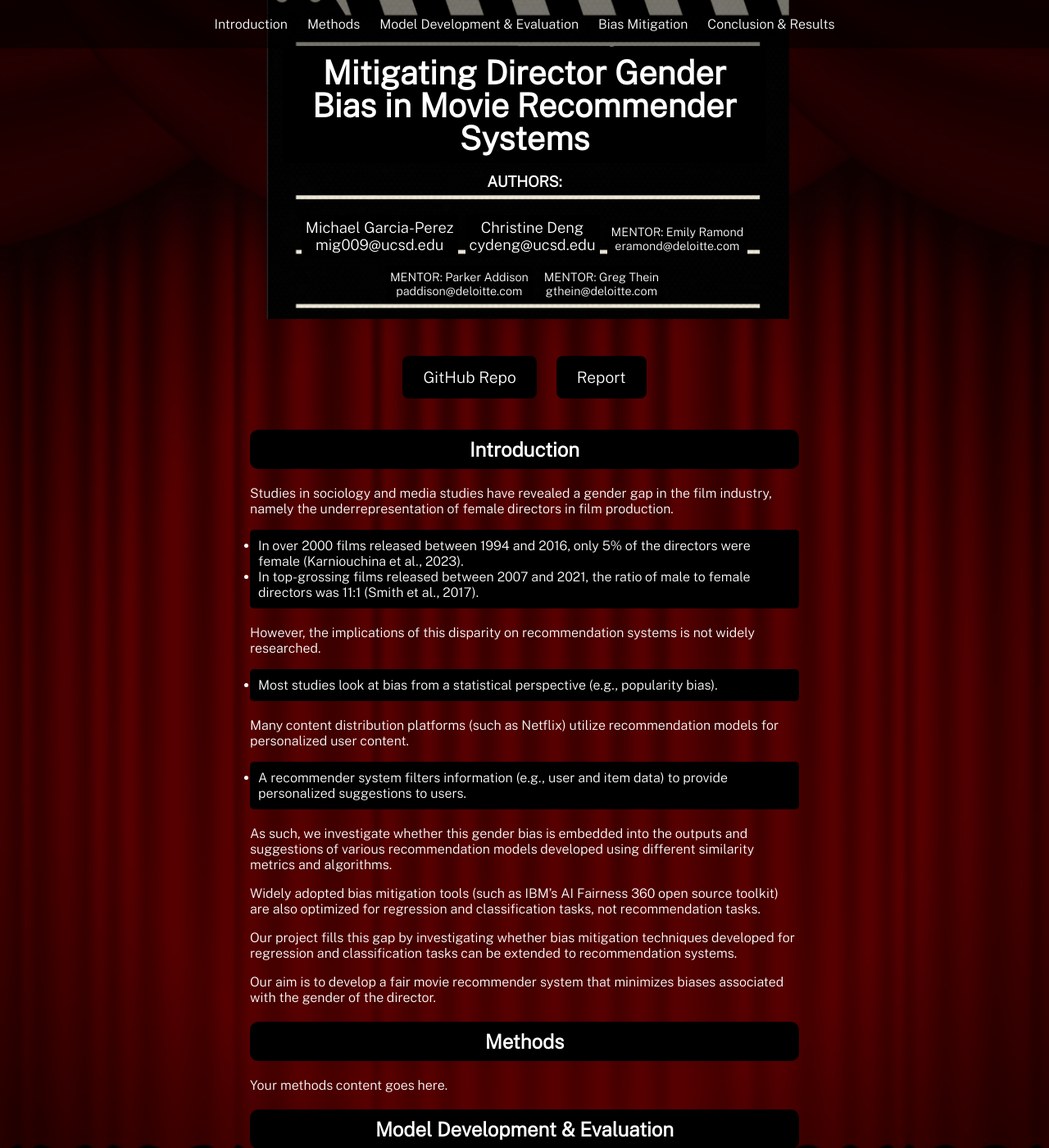
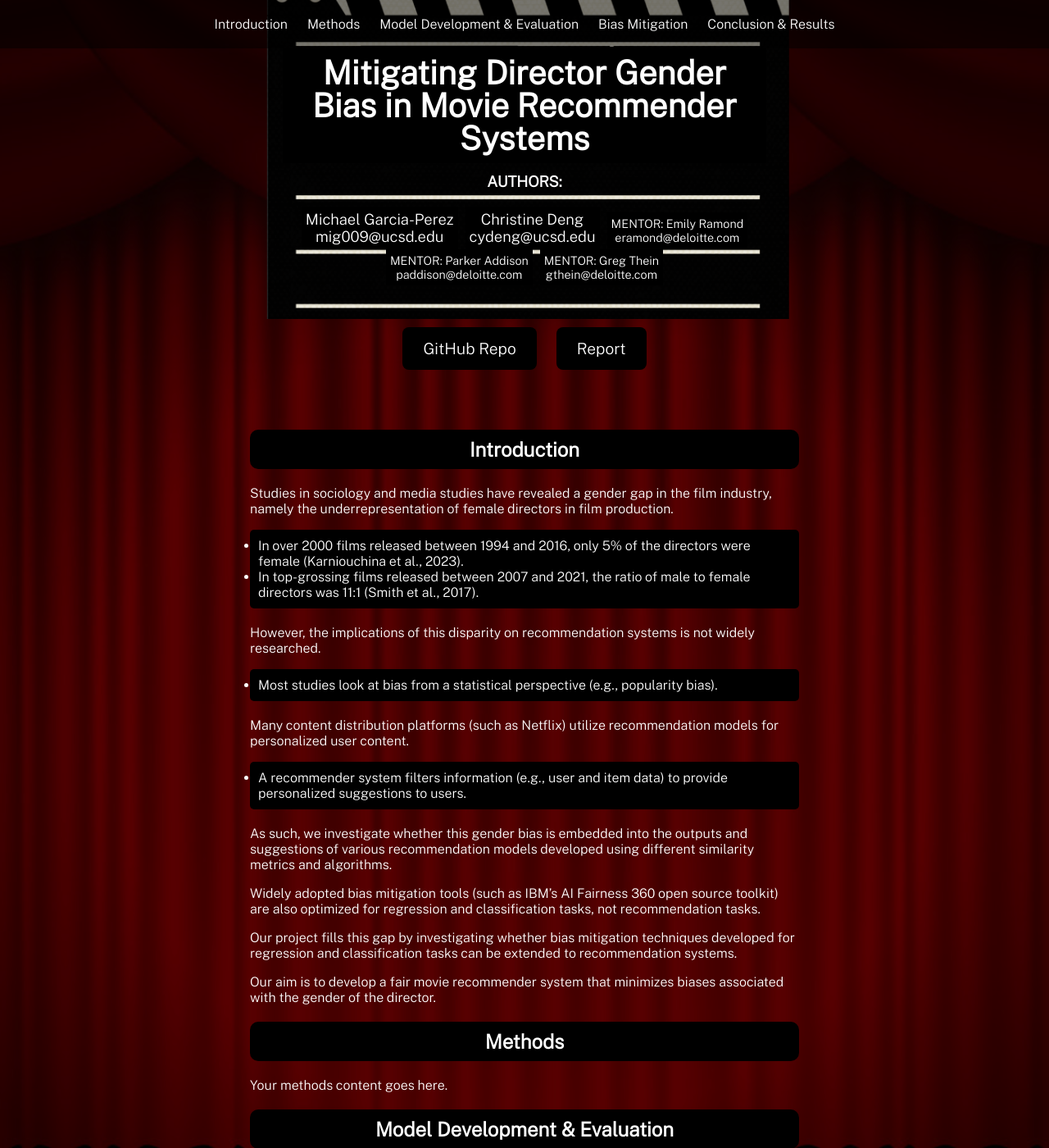
Before and after one commit to michael-garciaperez/DSC180A-Methodology-5, a Jekyll site: the page built from index.md, in a window 1280 px wide and 1400 px high, scrolled down 211 px. Shown: the whole window at 82% size. Built offline with Jekyll 4.4.1, drawn with Linux system fonts in a browser that asks for light colours.

Commit message:
Update style.scss

```diff
--- a/assets/css/style.scss
+++ b/assets/css/style.scss
@@ -59,7 +59,7 @@ header h1 {
 .author-mentor-container {
   text-align: center;
   margin-top: -10px;
-  margin-bottom: -10px;
+  margin-bottom: -25px;
 }
 
 .author-mentor-container p {
@@ -67,7 +67,7 @@ header h1 {
   background-color: black;
   padding: 5px; /* Increased padding */
   margin: 2.5px;
-  margin-top: 15px;
+  margin-top: 5px;
   margin-bottom: -15px;
   font-size: 1.2em; /* Increased font size */
 }
```
